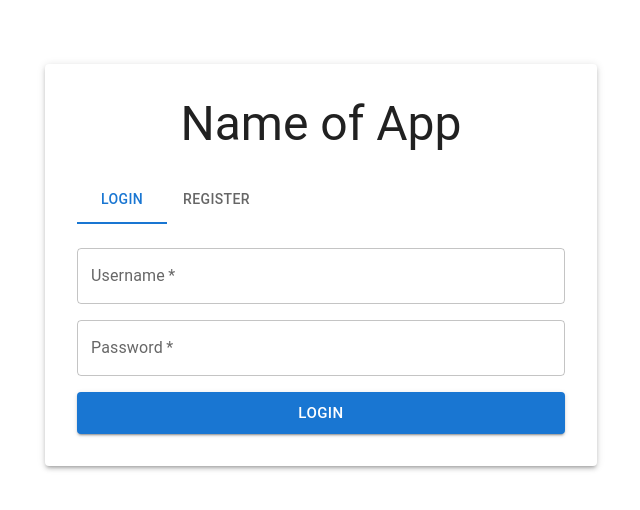
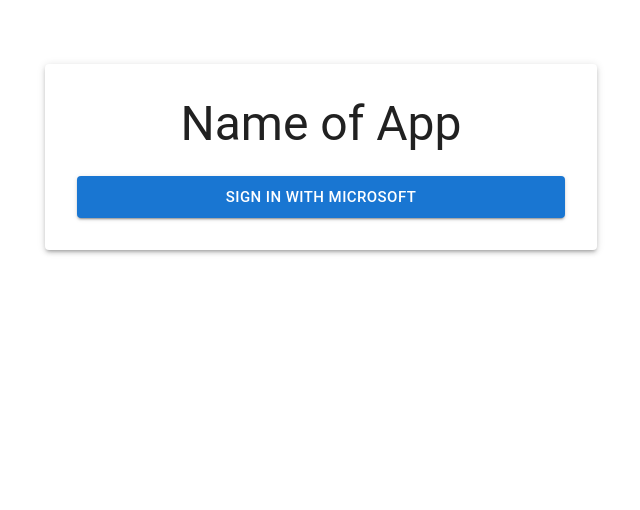
Before and after one commit to UofT-ECE444-Fall2024/UofT-Marketplace, a React (Create React App) app in the folder frontend/: page / in a window 1280 px wide. Shown: the top 510 px of the page, without its empty margins (319-959 px from the left). Built offline with nearby package versions, Linux system fonts and the light colour scheme; a web font is replaced by a local one.

Commit message:
add frontend code to work with new authentication method

```diff
--- a/frontend/src/components/Auth.jsx
+++ /dev/null
@@ -1,71 +0,0 @@
-import React, { useState } from 'react';
-import { useNavigate } from 'react-router-dom';
-import { TextField, Button, Alert, Container, Typography, Paper, Box } from '@mui/material';
-
-const Auth = () => {
-  const navigate = useNavigate();
-  const [formData, setFormData] = useState({ username: '', password: '' });
-  const [status, setStatus] = useState({ error: '', success: '' });
-
-  const handleChange = (e) => {
-    const { name, value } = e.target;
-    setFormData(prev => ({ ...prev, [name]: value }));
-  };
-
-  const handleSubmit = async (e) => {
-    e.preventDefault();
-    try {
-      const response = await fetch('http://localhost:5001/api/auth/login', {
-        method: 'POST',
-        headers: { 'Content-Type': 'application/json' },
-        body: JSON.stringify(formData),
-      });
-
-      const data = await response.json();
-
-      if (response.ok) {
-        localStorage.setItem('user', JSON.stringify(data.user));
-        setStatus({ error: '', success: 'Successfully logged in!' });
-        setTimeout(() => navigate('/home'), 1000);
-      } else {
-        setStatus({ error: data.message || 'Login failed', success: '' });
-      }
-    } catch(error) {
-      console.error('Connection error:', error);
-      setStatus({ error: 'Connection error. Please try again.', success: '' });
-    }
-  };
-
-  return (
-    <Container maxWidth="sm" className="mt-16">
-      <Paper elevation={3} className="p-8">
-        <Box className="flex flex-col items-center gap-6">
-          <Typography variant="h3" className="font-bold">Name of App</Typography>
-          {status.success && <Alert severity="success" className="w-full">{status.success}</Alert>}
-          <Typography variant="h5">Login</Typography>
-          {status.error && <Alert severity="error" className="w-full">{status.error}</Alert>}
-
-          <form onSubmit={handleSubmit} className="w-full flex flex-col gap-4">
-            {['username', 'password'].map((field) => (
-              <TextField
-                key={field}
-                name={field}
-                label={field.charAt(0).toUpperCase() + field.slice(1)}
-                type={field === 'password' ? 'password' : 'text'}
-                variant="outlined"
-                fullWidth
-                value={formData[field]}
-                onChange={handleChange}
-              />
-            ))}
-            <Button type="submit" variant="contained" size="large" className="mt-4">
-              Login
-            </Button>
-          </form>
-        </Box>
-      </Paper>
-    </Container>
-  );
-};
-
-export default Auth;
--- a/frontend/src/pages/Auth.jsx
+++ b/frontend/src/pages/Auth.jsx
@@ -1,67 +1,21 @@
-import React, { useState } from 'react';
-import { useNavigate } from 'react-router-dom';
+import React from 'react';
 import {
-  TextField,
-  Button,
-  Alert,
   Container,
   Typography,
   Paper,
   Box,
-  Tab,
-  Tabs
+  Button
 } from '@mui/material';
 
+// Constants for Stytch configuration
+const STYTCH_PUBLIC_TOKEN = "public-token-test-8d42d0cf-4108-47e6-ba12-8f83e93c6737";
+const REDIRECT_URL = encodeURIComponent("http://localhost:3000/home");
+const STYTCH_BASE_URL = "https://test.stytch.com/v1/public";
+
 const Auth = () => {
-  const navigate = useNavigate();
-  const [activeTab, setActiveTab] = useState(0);
-  const [formData, setFormData] = useState({
-    username: '',
-    password: '',
-    full_name: '',
-    email: ''
-  });
-  const [status, setStatus] = useState({ error: '', success: '' });
-
-  const handleChange = (e) => {
-    const { name, value } = e.target;
-    setFormData(prev => ({ ...prev, [name]: value }));
-  };
-
-  const handleTabChange = (event, newValue) => {
-    setActiveTab(newValue);
-    setStatus({ error: '', success: '' });
-  };
-
-  const handleSubmit = async (e) => {
-    e.preventDefault();
-    const isLogin = activeTab === 0;
-    const endpoint = isLogin ? 'login' : 'register';
-
-    // Only send relevant fields for login
-    const submitData = isLogin
-      ? { username: formData.username, password: formData.password }
-      : formData;
-
-    try {
-      const response = await fetch(`http://localhost:5001/api/auth/${endpoint}`, {
-        method: 'POST',
-        headers: { 'Content-Type': 'application/json' },
-        body: JSON.stringify(submitData),
-      });
-
-      const data = await response.json();
-
-      if (response.ok) {
-        localStorage.setItem('user', JSON.stringify(data.user));
-        setStatus({ error: '', success: data.message });
-        setTimeout(() => navigate('/home'), 1000);
-      } else {
-        setStatus({ error: data.message || `${isLogin ? 'Login' : 'Registration'} failed`, success: '' });
-      }
-    } catch {
-      setStatus({ error: 'Connection error. Please try again.', success: '' });
-    }
+  const handleMicrosoftLogin = () => {
+    const microsoftOAuthURL = `${STYTCH_BASE_URL}/oauth/microsoft/start?public_token=${STYTCH_PUBLIC_TOKEN}&login_redirect_url=${REDIRECT_URL}&signup_redirect_url=${REDIRECT_URL}`;
+    window.location.href = microsoftOAuthURL;
   };
 
   return (
@@ -70,70 +24,14 @@
         <Box className="flex flex-col items-center gap-6">
           <Typography variant="h3" className="font-bold">Name of App</Typography>
 
-          <Tabs value={activeTab} onChange={handleTabChange} className="w-full">
-            <Tab label="Login" />
-            <Tab label="Register" />
-          </Tabs>
-
-          {status.success && <Alert severity="success" className="w-full">{status.success}</Alert>}
-          {status.error && <Alert severity="error" className="w-full">{status.error}</Alert>}
-
-          <form onSubmit={handleSubmit} className="w-full flex flex-col gap-4">
-            <TextField
-              name="username"
-              label="Username"
-              variant="outlined"
-              fullWidth
-              value={formData.username}
-              onChange={handleChange}
-              required
-            />
-
-            <TextField
-              name="password"
-              label="Password"
-              type="password"
-              variant="outlined"
-              fullWidth
-              value={formData.password}
-              onChange={handleChange}
-              required
-            />
-
-            {activeTab === 1 && (
-              <>
-                <TextField
-                  name="full_name"
-                  label="Full Name"
-                  variant="outlined"
-                  fullWidth
-                  value={formData.full_name}
-                  onChange={handleChange}
-                  required
-                />
-
-                <TextField
-                  name="email"
-                  label="Email"
-                  type="email"
-                  variant="outlined"
-                  fullWidth
-                  value={formData.email}
-                  onChange={handleChange}
-                  required
-                />
-              </>
-            )}
-
-            <Button
-              type="submit"
-              variant="contained"
-              size="large"
-              className="mt-4"
-            >
-              {activeTab === 0 ? 'Login' : 'Create Account'}
-            </Button>
-          </form>
+          <Button
+            onClick={handleMicrosoftLogin}
+            variant="contained"
+            size="large"
+            className="w-full mt-4 bg-blue-500 hover:bg-blue-600"
+          >
+            Sign in with Microsoft
+          </Button>
         </Box>
       </Paper>
     </Container>
```
